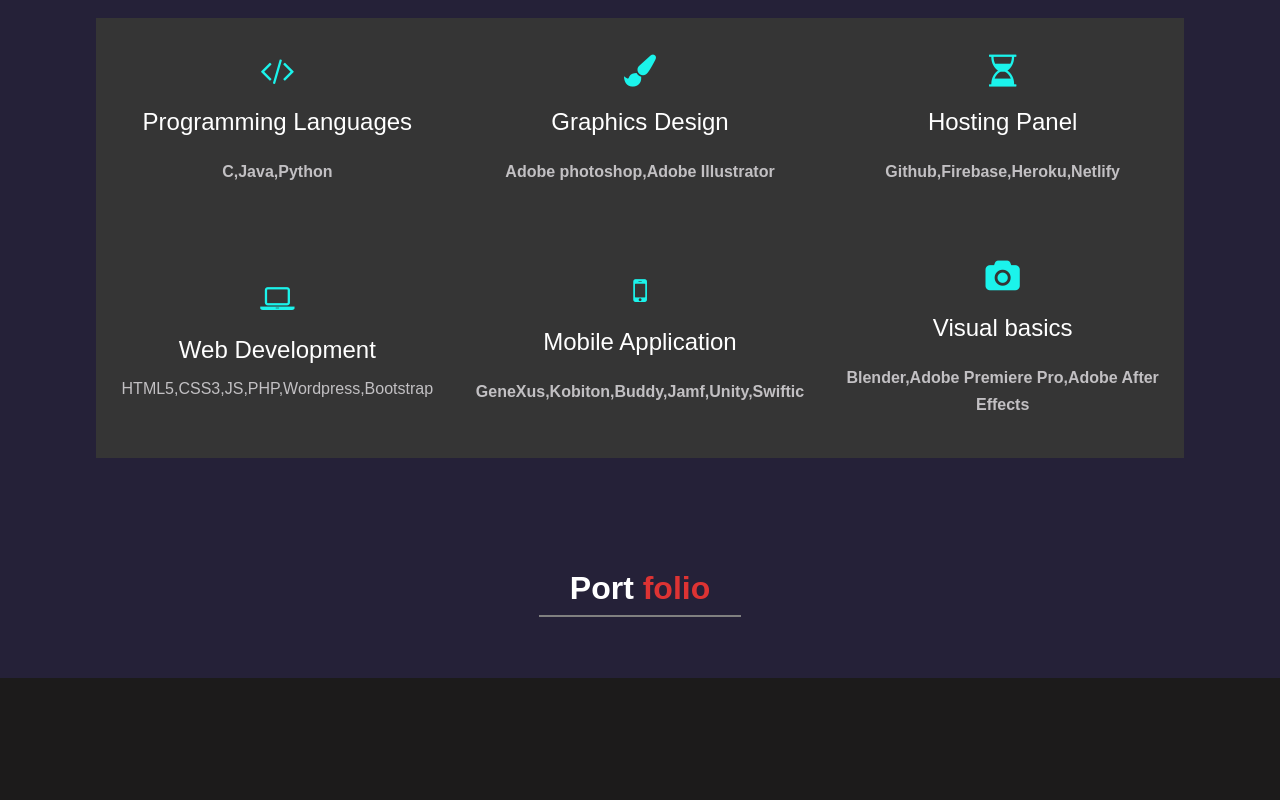
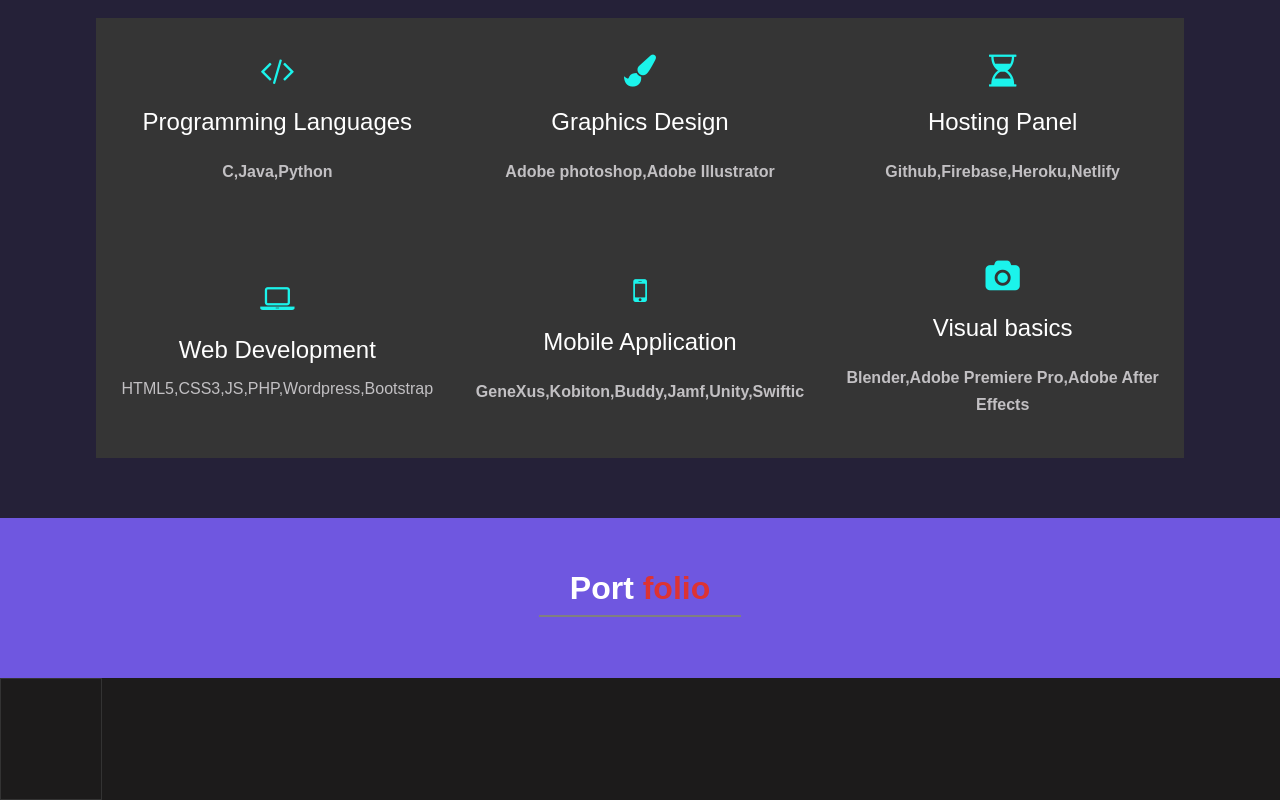
Before and after one commit to adnan182/MyWebsite, a plain HTML site: page index.html in a window 1280 px wide. Shown: the part 2385-3185 px from the top of the page. Before the commit the page ends 3063 px from the top, so only its background shows below. Drawn offline with Linux system fonts and the light colour scheme.

Commit message:
Add files via upload

```diff
--- a/index.html
+++ b/index.html
@@ -3,9 +3,11 @@
 
 <head>
     <title>AHTech</title>
+    <link rel="icon" href="index.png">
     <!-- font icons -->
 
     <link rel="stylesheet" type="text/css" href="https://stackpath.bootstrapcdn.com/font-awesome/4.7.0/css/font-awesome.min.css">
+    <meta name="viewport" content="width=device-width, initial-scale=1.0">
 </head>
 
 <body style="margin:0; background-color: #1c1b1b;">
@@ -445,7 +447,7 @@
     <!-- End Services -->
 
     <!--Start Portfolio-->
-    <table border="0" id="portfolio" width="100%" cellpadding="0" cellspacing="0" style="background-color:#252138">
+    <table border="0" id="portfolio" width="100%" cellpadding="0" cellspacing="0" style="background-color:#6f57e0">
         <tr>
             <td>
                 <table border="0" width="85%" cellpadding="0" cellspacing="0" align="center" style="background-color: rgba(240, 248, 255, 0)">
@@ -461,11 +463,25 @@
                             <hr width="200" color="grey">
                         </td>
                     </tr>
+                    <!----------------------------------->
+
+                    <tr>
+
+                    </tr>
+
+
+
+
                 </table>
             </td>
         </tr>
+
     </table>
+
+    <div style="float: left;width: 100px;height: 120px;border: 1px solid #333;color: #fff">
 
 
 
+    </div>
+
 </body>
```
